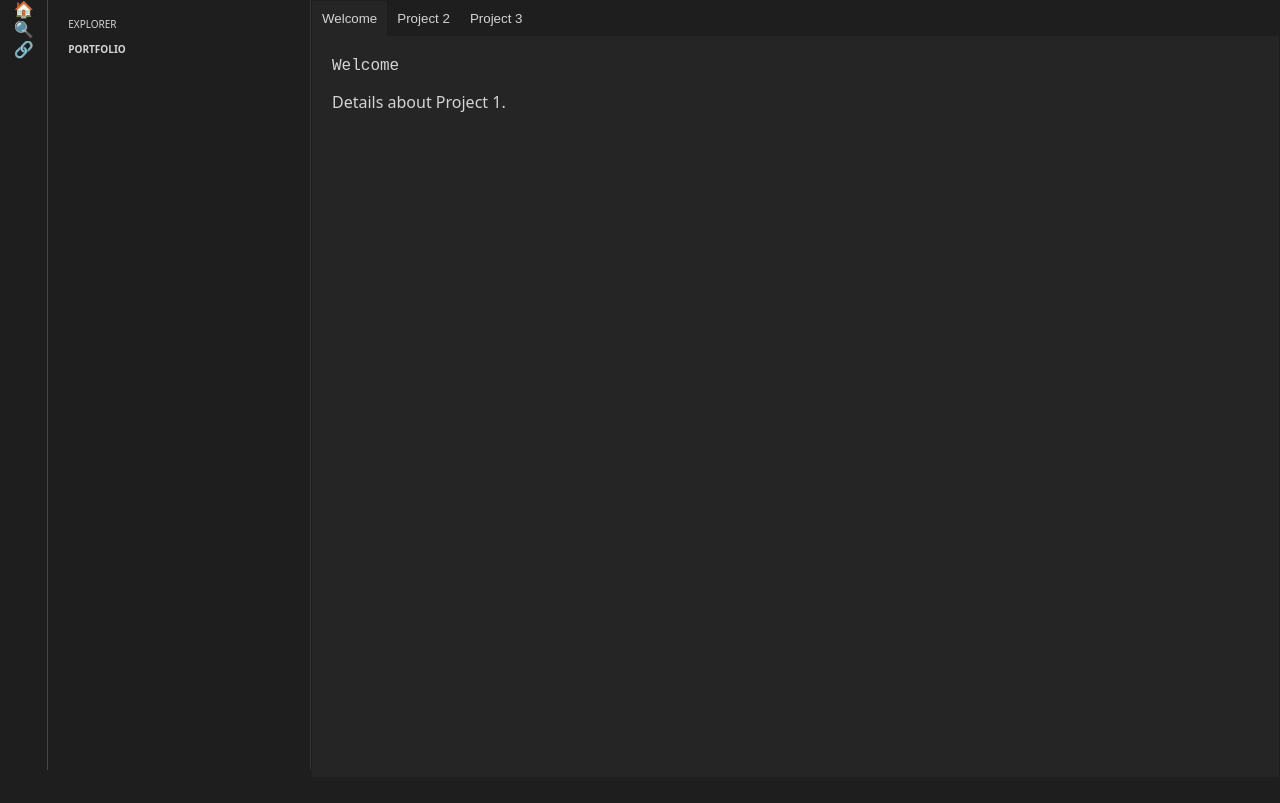
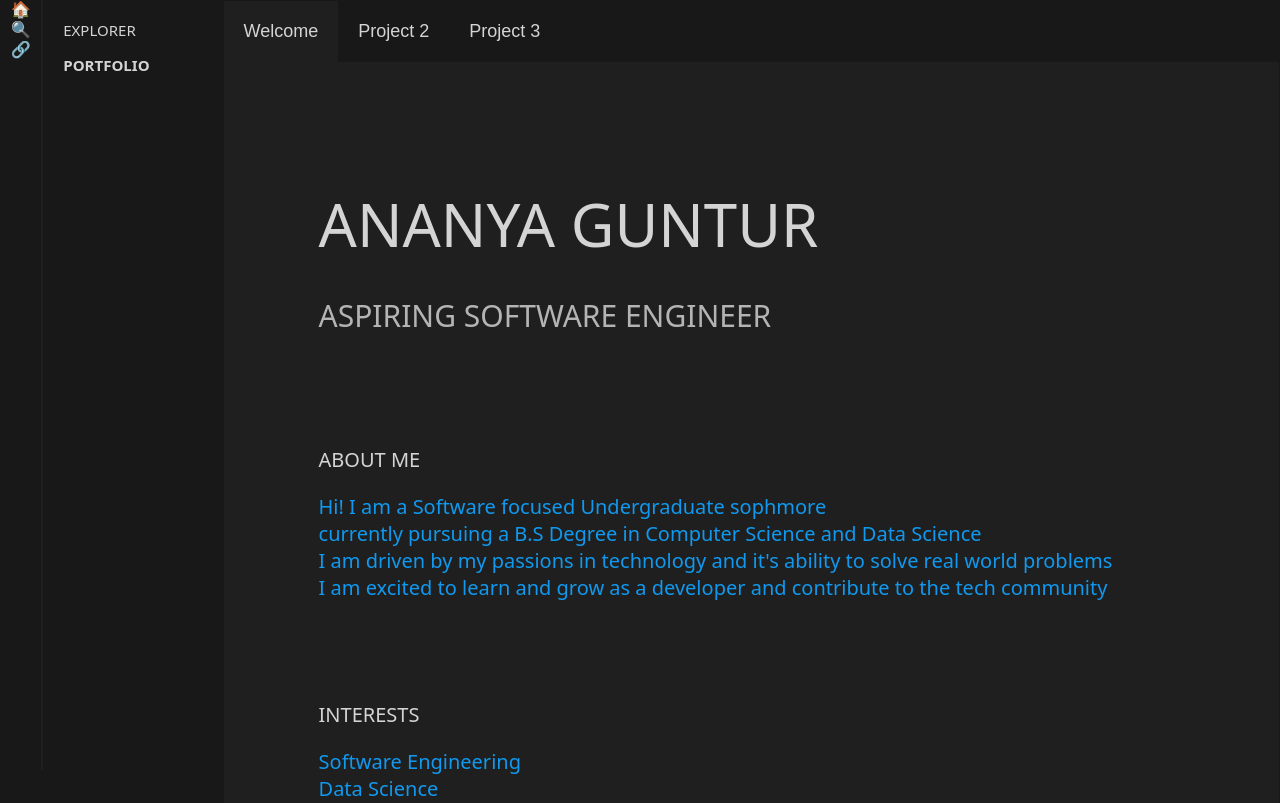
Before and after one commit to AnanyaGuntur8/portfolio, a plain HTML site: page index.html in a window 1280 px wide. Drawn offline with Linux system fonts and the light colour scheme.

Commit message:
Commit to Main

```diff
--- a/index.html
+++ b/index.html
@@ -25,10 +25,19 @@
             </div>
             <div id="tab1" class="tabcontent">
                 <div class="welcomescreen">
-                    <div class="header">Welcome</div>
-                    <div class="welcomecontent">
-                        <p>Details about Project 1.</p>
-                    </div>
+                    <div class="header">ANANYA GUNTUR</div>
+                    <p class="welcome-container">ASPIRING SOFTWARE ENGINEER</p>
+                    <p class="welcome-content">ABOUT ME</p>
+                    <p class="aboutme-content"> Hi! I am a Software focused Undergraduate sophmore</br>
+                        currently pursuing a B.S Degree in Computer Science and Data Science</br>
+                        I am driven by my passions in technology and it's ability to solve real world problems</br>
+                        I am excited to learn and grow as a developer and contribute to the tech community</br>
+                    </p>
+                    <p class="welcome-content">INTERESTS</p>
+                    <p class="aboutme-content"> Software Engineering
+                    </br>Data Science
+                    </br> Machine Learning/Artifical Intelligence
+                    </p>
                 </div>
             </div>
             <div id="tab2" class="tabcontent">
--- a/styles.css
+++ b/styles.css
@@ -4,7 +4,7 @@ body, html {
     height: 100%;
     width: 100%;
     font-family: 'Fira Code', monospace;
-    background-color: #1e1e1e;
+    background-color: #181818;
     color: #d4d4d4;
 }
 
@@ -16,18 +16,18 @@ body, html {
 
 .activity-bar {
     width: 50px;
-    background-color: #1e1e1e;
+    background-color: #181818;
     display: flex;
     flex-direction: column;
     align-items: center;
-    border-right: 1px solid #444;
+    border-right: 2px solid #1F1F1F;
 }
 
 .sidebar {
-    width: 20%;
-    background-color: #1e1e1e;
+    width: 15%;
+    background-color: #181818;
     padding: 10px;
-    border-right: 1px solid #333;
+    border-right: 1px solid #181818;
     transition: width 0.3s; /* Add transition for smooth toggle */
 }
 .sidebar.hidden {
@@ -37,7 +37,7 @@ body, html {
 }
 
 .editor {
-    width: 80%;
+    width: 100%;
     padding: 1px;
     height: calc(100% - 30px); /* Adjust for the height of the status bar */
     position: relative; /* Ensures .tabcontent stays within editor */
@@ -45,18 +45,19 @@ body, html {
 
 .tabs {
     display: flex;
-    border-bottom: 1px solid #252526;
+    border-bottom: 1px solid #1F1F1F;
     position: sticky; /* Keep tabs fixed at the top of the editor */
     top: 0; /* Align with the top of the editor area */
-    background-color: #1e1e1e; /* Match background color */
+    background-color: #181818; /* Match background color */
     z-index: 2; /* Ensure tabs are above the tab content */
     margin-top: 3;
 }
 
 .tablink {
-    background-color: #1e1e1e;
+    background-color: #181818;
     color: #d4d4d4;
-    padding: 10px;
+    padding: 20px; /* Increase padding for larger tabs */
+    font-size: 18px; /* Increase font size */
     border: none;
     outline: none;
     cursor: pointer;
@@ -64,19 +65,19 @@ body, html {
 }
 
 .tablink:hover {
-    background-color: #252526;
+    background-color: #1F1F1F;
 }
 
 .tablink.active {
-    background-color: #252526;
+    background-color: #1F1F1F;
 }
 
 .tabcontent {
     display: none;
-    background-color: #252526;
-    padding: 20px; /* Add padding to the tab content */
-    height: calc(100% - 40px); /* Adjust to fit below tabs, if tabs have height of 40px */
-    overflow-y: auto; /* Enable vertical scrolling */
+    background-color: #1F1F1F;
+    padding: 20px;
+    height: calc(100% - 40px);
+    overflow-y: auto;
 }
 
 .tabcontent.active {
@@ -90,7 +91,7 @@ body, html {
 .explore {
     font-family: system-ui, -apple-system, BlinkMacSystemFont, 'Segoe UI', Roboto, Oxygen, Ubuntu, Cantarell, 'Open Sans', 'Helvetica Neue', sans-serif;
     font-weight: lighter;
-    font-size: 10px;
+    font-size: 15px; /* Increase font size */
     padding: 17px 10;
     padding-left: 10px;
     width: 100%;
@@ -103,7 +104,7 @@ body, html {
 .portfolio {
     font-family: system-ui, -apple-system, BlinkMacSystemFont, 'Segoe UI', Roboto, Oxygen, Ubuntu, Cantarell, 'Open Sans', 'Helvetica Neue', sans-serif;
     font-weight: bold;
-    font-size: 10px;
+    font-size: 15px; /* Increase font size */
     padding-top: 5px;
     padding-bottom: 10px;
     padding-left: 10px;
@@ -113,12 +114,30 @@ body, html {
     align-items: center;
     margin-bottom: 100px; /* Adjust the margin to align it with the tab contents */
 }
-.welcome-screen{
-    background-color: #252526;
-    font-family: 'Segoe UI', Tahoma, Geneva, Verdana, sans-serif;
 
+.welcomescreen {
+    font-weight: light;
+    font-size: 60px;
+    font-family: system-ui, -apple-system, BlinkMacSystemFont, 'Segoe UI', Roboto, Oxygen, Ubuntu, Cantarell, 'Open Sans', 'Helvetica Neue', sans-serif;
+    padding-left: 75px;
+    padding-top: 100px;
+    padding-bottom: 0; /* Remove bottom padding */
+    margin: 0; /* Remove any default margin */
+    padding-bottom: 0px; /* Ensure there's a small space between the welcome screen and the content */
 }
-.welcomecontent{
-    font-family: system-ui, -apple-system, BlinkMacSystemFont, 'Segoe UI', Roboto, Oxygen, Ubuntu, Cantarell, 'Open Sans', 'Helvetica Neue', sans-serif;
 
+.welcome-container {
+    display: flex;
+    flex-direction: column;
+    align-items: left;
+    font-size: 30px;
+    color: #b4b4b4;
 }
+.welcome-content{
+    font-size:20px;
+    padding-top: 80px;
+}
+.aboutme-content{
+    font-size:20px;
+    color:rgb(16, 153, 238)
+}
```
